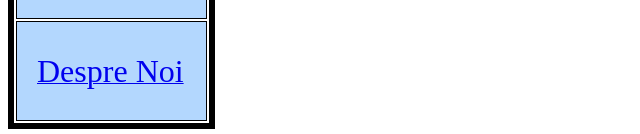
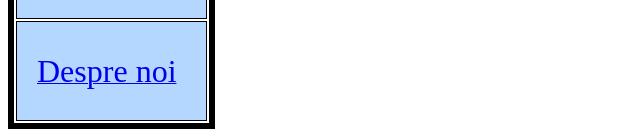
Before and after one commit to Alexandra11189/Alexandra11189.github.io, a plain HTML site: page zona_2.html in a window 1280 px wide. Shown: the part 761-895 px from the top of the page, 0-640 px from the left. Drawn offline with Linux system fonts and the light colour scheme.

Commit message:
Update zona_2.html

```diff
--- a/zona_2.html
+++ b/zona_2.html
@@ -11,7 +11,7 @@
 	<tr height="100" bgcolor="B3D7FE"><td><a href="State membre.html" target="continut"><font size="6">State membre</font></td></tr>
      <tr height="100" bgcolor="B3D7FE"><td><a href="Realizări.html" target="continut"><font size="6">Realizări</font></td></tr>
     <tr height="100" bgcolor="B3D7FE"><td><a href="Descoperă şi învaţă.html" target="continut"><font size="6">Descoperă şi învaţă</font></td></tr>
-	<tr height="100" bgcolor="B3D7FE"><td><a href="Despre Noi.html" target="continut"><font size="6">Despre Noi</font></td></tr>
+	<tr height="100" bgcolor="B3D7FE"><td><a href="Despre noi.html" target="continut"><font size="6">Despre noi</font></td></tr>
 
 
 
```
